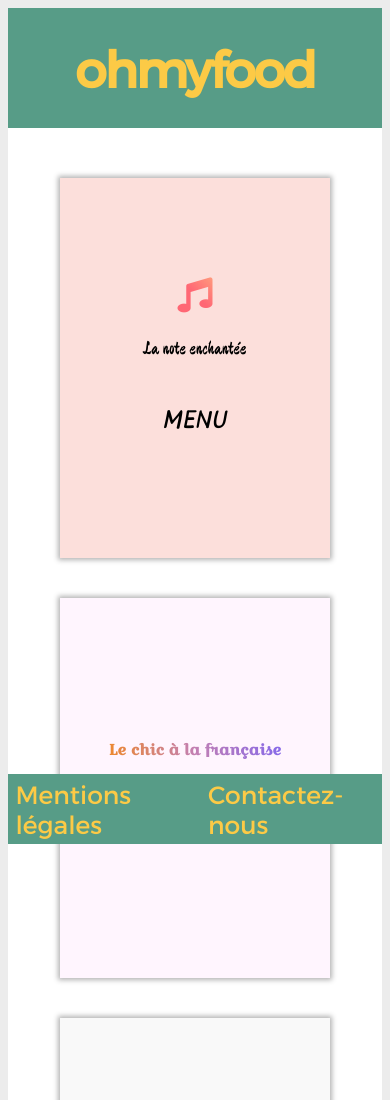
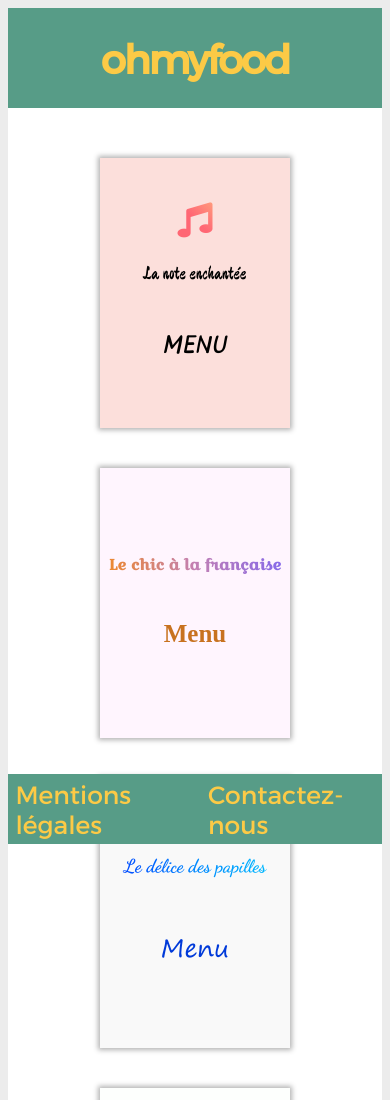
Before and after one commit to StephaneChimy/Projet-3, a website: page index.html in a window 390 px wide. Shown: the top 1100 px of the page. Drawn offline with Linux system fonts and the light colour scheme.

Commit message:
Changement de la taille de la full page et du main + header

```diff
--- a/sass/index.scss
+++ b/sass/index.scss
@@ -17,7 +17,6 @@ body{
     align-items: center;
     flex-wrap: wrap;
     margin: auto;
-    max-width: 800px;
     background-color: white;
 
     main{
@@ -25,6 +24,13 @@ body{
         flex-direction: row;
         justify-content: space-evenly;
         flex-wrap: wrap;
+        max-width: 800px;
+
+        /* .firstLine, .secondLine{
+            display: flex;
+        } */
+
+
 
         .menu{
             /* flex:0.4; */
@@ -48,6 +54,8 @@ body{
             /* Zoom */
             transition: (0.4s);
             overflow: hidden;/* Pour ne pas dépasser du cadre */
+
+
 
             .zoom{
                 display: flex;
@@ -126,6 +134,13 @@ body{
                 }
             }
         }
+        @media (max-width:600px){
+
+            .menu{
+                width: 190px;
+                height: 270px;
+            }
+        }
     }
     footer a{
         text-decoration: none;
--- a/sass/layout/header.scss
+++ b/sass/layout/header.scss
@@ -8,12 +8,12 @@ header{
     display: flex;
     justify-content: center;
     align-items: center;
-    height: 120px;
+    height: 100px;
     margin-bottom: 50px;
     width: 100%;
     background-color: $header-background-color;
     color: $header-title-color;
-    font-size: 25px;
+    font-size: 20px;
     @include fontstyle("Trueno");
     letter-spacing: -2px;
 }
```
Also changed, not shown: index.html (+4 -0 lines), css/chic.css, css/enchantee.css, css/gout.css, css/index.css, css/layout/header.css, css/papilles.css, 1 other file.
